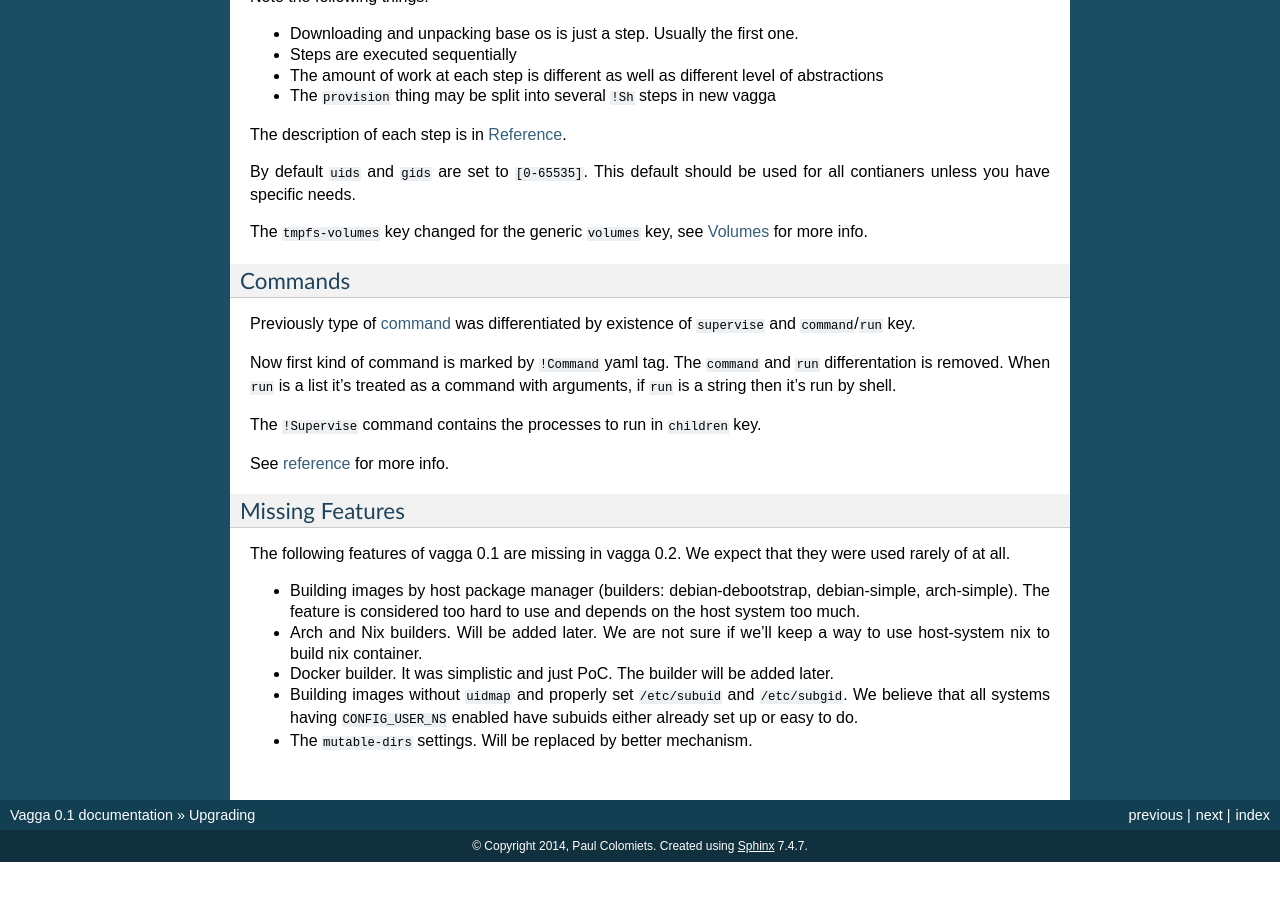
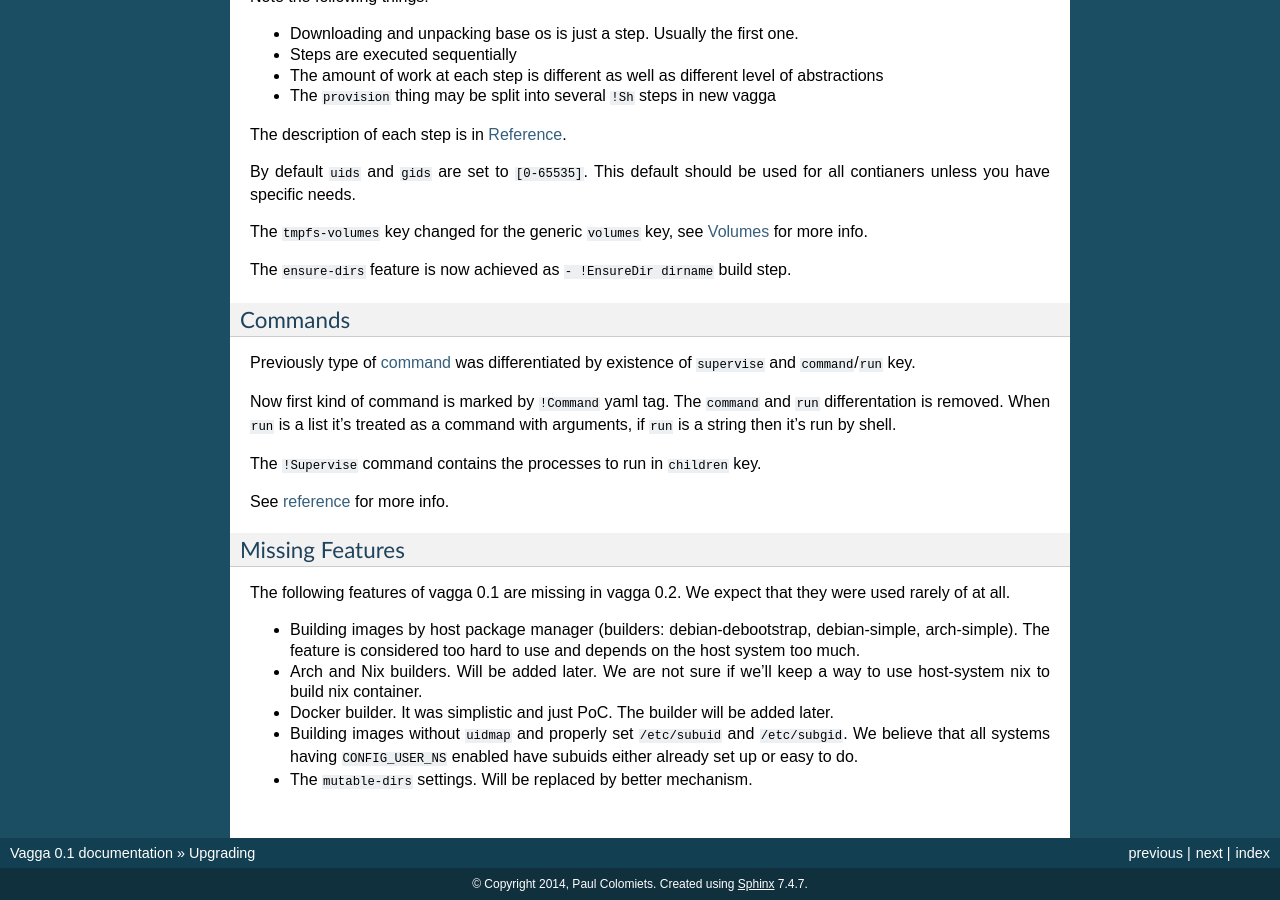
Before and after one commit to tailhook/vagga, a Sphinx documentation site: the page built from docs/upgrading.rst, in a window 1280 px wide and 900 px high, scrolled down 740 px. Built offline with Sphinx 7.4.7, drawn with Linux system fonts in a browser that asks for light colours; before the commit the page ends 1602 px from its top, so only the background shows below that.

Commit message:
Add description of ``ensure-dirs`` key in upgrading

```diff
--- a/docs/upgrading.rst
+++ b/docs/upgrading.rst
@@ -59,6 +59,9 @@ be used for all contianers unless you have specific needs.
 The ``tmpfs-volumes`` key changed for the generic ``volumes`` key, see
 :ref:`volumes` for more info.
 
+The ``ensure-dirs`` feature is now achieved as ``- !EnsureDir dirname`` build
+step.
+
 
 Commands
 --------
```
